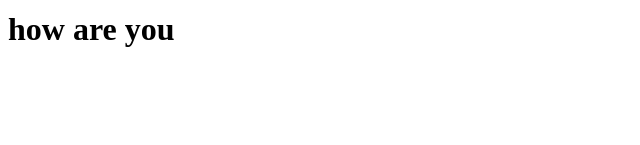
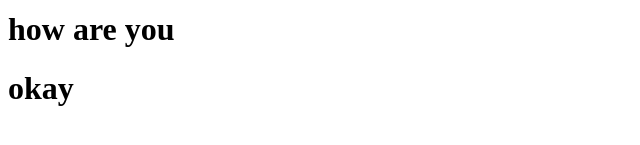
Before and after one commit to rumaizgh/gitsample, a plain HTML site: page index.html in a window 1280 px wide. Shown: the part 127-272 px from the top of the page, without its empty margins (0-640 px from the left). Drawn offline with Linux system fonts and the light colour scheme.

Commit message:
added a new heading in index.html that prints okay

```diff
--- a/index.html
+++ b/index.html
@@ -9,5 +9,6 @@
     <h1>Boom!</h1>
     <h1>Helloo</h1>
     <h1>how are you</h1>
+    <h1>okay</h1>
 </body>
 </html>
```
